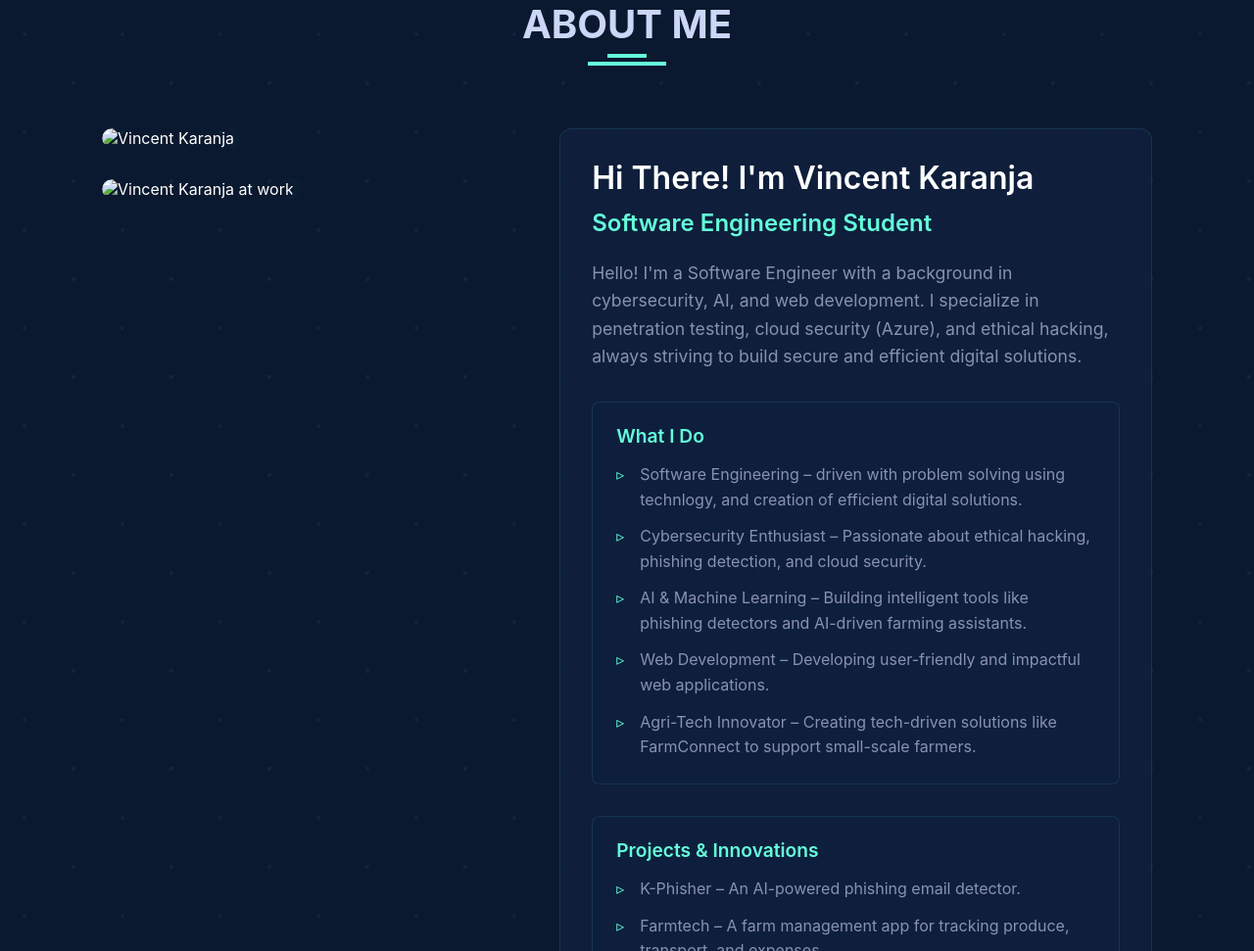
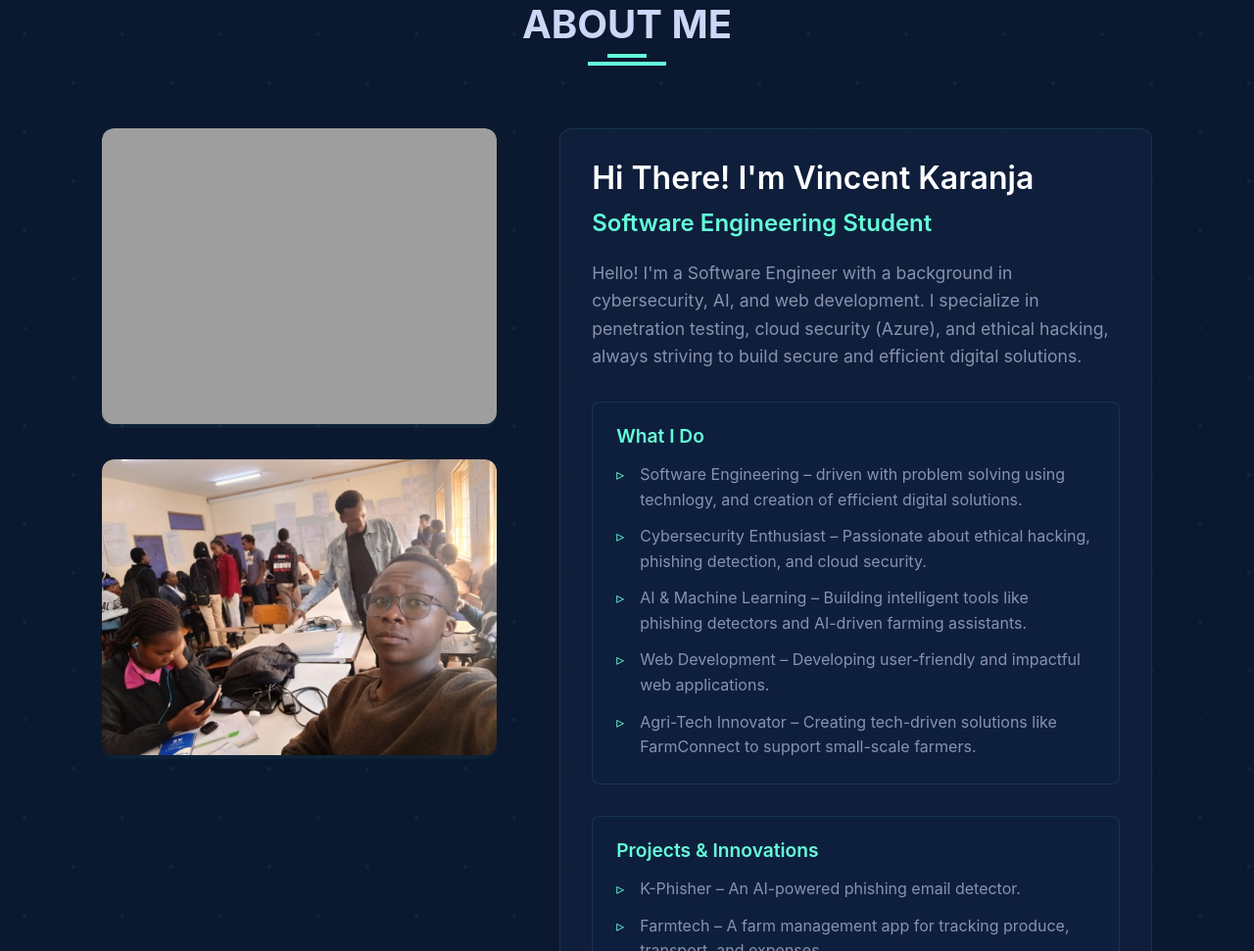
Before and after one commit to V-citadel/Vince_eporfolio, a plain HTML site: page index.html in a window 1280 px wide. Shown: the part 1190-2161 px from the top of the page at 98% size. Drawn offline with Linux system fonts and the light colour scheme; the site is published under a folder, as on GitHub Pages, so addresses that start at the root find nothing.

Commit message:
index.html

```diff
--- a/index.html
+++ b/index.html
@@ -71,10 +71,10 @@
             <div class="about-content">
                 <div class="about-image-container">
                     <div class="about-image">
-                        <img src="/pics/PROFILE .jpg" alt="Vincent Karanja">
+                        <img src="pics/PROFILE .jpg" alt="Vincent Karanja">
                     </div>
                     <div class="about-image about-image-secondary">
-                        <img src="/pics/pro2.jpg" alt="Vincent Karanja at work">
+                        <img src="pics/pro2.jpg" alt="Vincent Karanja at work">
                     </div>
                 </div>
                 <div class="about-info">
```
